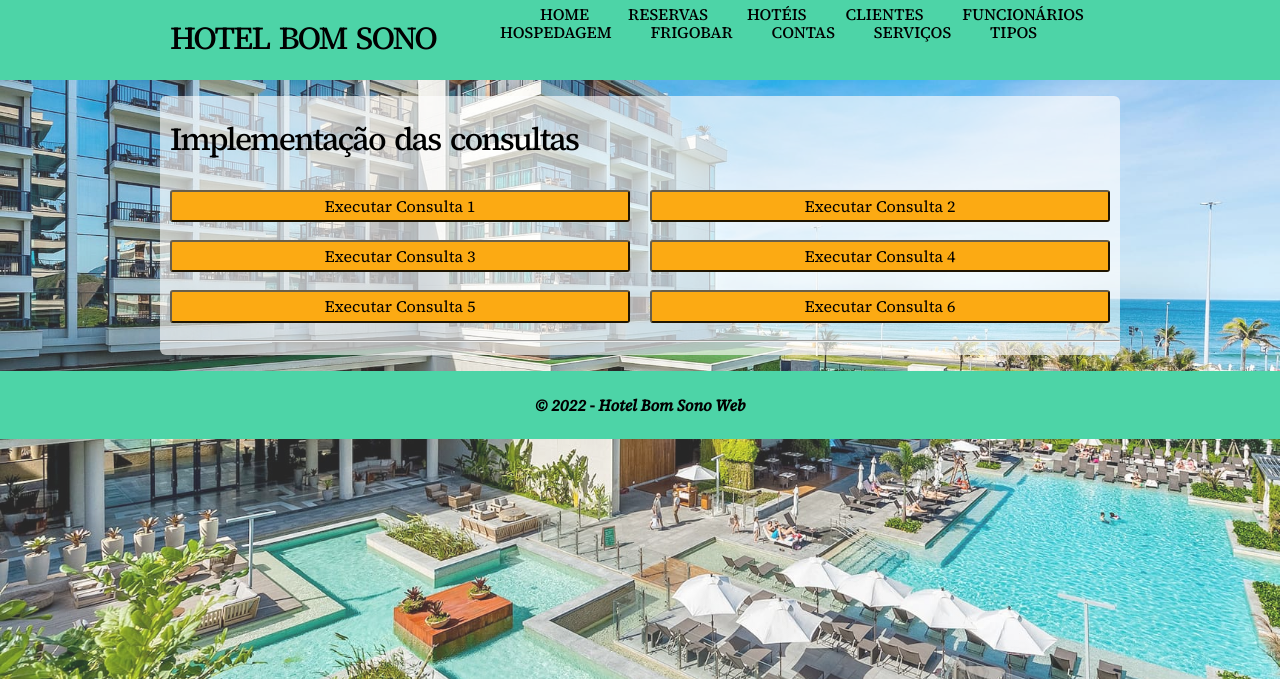
After one commit to PauloDezingrini/Trabalho_INF220, a PHP site: page /pages/consulta.php in a window 1280 px wide. The commit adds this page. Shown: the top 679 px of the page. Run offline with PHP 8.4, Linux system fonts and the light colour scheme.

Commit message:
Implementação das consultas

```diff
--- a/controller/check_out_controller.php
+++ b/controller/check_out_controller.php
@@ -60,6 +60,7 @@
 
         $valor_total = $diaria * $data_diff2 + $conta->__get('valor_restaurante') + $conta->__get('valor_total');
         $conta->__set('valor_total',$valor_total);
+        $contaService->atualizar();
 
         header("Location: ../pages/admin.php?exibir_total=".$valor_total);
     }
--- a/controller/reserva_controller.php
+++ b/controller/reserva_controller.php
@@ -2,7 +2,7 @@
 
     $acao = isset($_GET['acao']) ? $_GET['acao'] : $acao;
 
-    $buscar = isset($_GET['buscar']) ? $_GET['buscar'] : $buscar;
+    // $buscar = isset($_GET['buscar']) ? $_GET['buscar'] : $buscar;
 
 
     require_once "../conexao.php";
--- a/pages/admin.php
+++ b/pages/admin.php
@@ -42,8 +42,8 @@
                                 <li><a href="funcionarios.php">Funcionários</a></li>
                                 <li><a href="hospedagem.php">Hospedagem</a></li>
                                 <li><a href="frigobar.php">Frigobar</a></li>
-                                <li><a href="#">Contas</a></li>
                                 <li><a href="#">Serviços</a></li>
+                                <li><a href="consulta.php">Consultas</a></li>
                                 <li><a href="tipos.php">Tipos</a></li>
                             </ul>
                         </nav>
--- /dev/null
+++ b/pages/consulta.php
@@ -0,0 +1,249 @@
+<?php
+
+    if(isset($_GET['resultado'])){
+        session_start();
+        $resultados = $_SESSION['resultado'];
+
+    }
+
+?>
+
+<!DOCTYPE html>
+
+<html lang="pt-br">
+    <head>
+        <meta charset="UTF-8" />
+        <title>Hotel Bom Sono - Frigobar</title>
+        <link rel="stylesheet" href="../css/normalize.css" />
+        <link rel="preconnect" href="https://fonts.googleapis.com" />
+        <link rel="preconnect" href="https://fonts.gstatic.com" crossorigin />
+        <link href="https://fonts.googleapis.com/css2?family=Source+Serif+4:ital,wght@0,300;0,400;0,500;0,700;1,400;1,500&display=swap" rel="stylesheet" />
+        <link rel="stylesheet" href="../css/style.css" />
+
+    </head>
+
+
+    <body>
+        <div class="header">
+            <div class="linha">
+                <header>
+                    <div class="coluna col4">
+                        <h1 class="logo">HOTEL BOM SONO</h1>
+                    </div>
+                    <div class="coluna col8">
+                        <nav>
+                            <ul class="menu inline sem-marcador">
+                                <li><a href="../index.php">home</a></li>
+                                <li><a href="#">reservas</a></li>
+                                <li><a href="hoteis.php">hotéis</a></li>
+                                <li><a href="#">clientes</a></li>
+                                <li><a href="#">Funcionários</a></li>
+                                <li><a href="#">Hospedagem</a></li>
+                                <li><a href="#">Frigobar</a></li>
+                                <li><a href="#">Contas</a></li>
+                                <li><a href="#">Serviços</a></li>
+                                <li><a href="#">Tipos</a></li>
+                            </ul>
+                        </nav>
+                    </div>
+                </header>
+            </div>
+        </div>
+
+        <div class="form linha">
+
+            <section>
+                <div class="linha">
+                    <div class="coluna col12">
+                        <h1 class="logo">Implementação das consultas</h1>
+                    </div>
+                </div>
+            </section>
+
+            <!-- Em action="#" envio de dados .php-->
+            <div class="linha">
+                <form action="../controller/consultas_controller.php?consulta=1" method="POST">
+
+
+                    <div class="coluna col6">
+
+                        <input class="default_6" id="test_0" type="submit"  value="Executar Consulta 1"/>
+
+                    </div>
+
+                </form>
+
+                <form action="../controller/consultas_controller.php?consulta=2" method="POST">
+
+                    <div class="coluna col 12">
+
+                        <input class="default_6" id="test_0" type="submit"  value="Executar Consulta 2"/>
+
+                    </div>
+
+                </form>
+            </div>
+
+            <div class="linha">
+                <form action="../controller/consultas_controller.php?consulta=3" method="POST">
+
+                    <div class="coluna col6">
+
+                        <input class="default_6" id="test_0" type="submit"  value="Executar Consulta 3"/>
+
+                    </div>
+
+                </form>
+
+                <form action="../controller/consultas_controller.php?consulta=4" method="POST">
+
+                    <div  class="coluna col 12">
+
+                        <input class="default_6" id="test_0" type="submit"  value="Executar Consulta 4"/>
+
+                    </div>
+
+                </form>
+            </div>
+
+            <div class="linha">
+                <form action="../controller/consultas_controller.php?consulta=5" method="POST">
+
+                    <div class="coluna col6">
+
+                        <input class="default_6" id="test_0" type="submit"  value="Executar Consulta 5"/>
+
+                    </div>
+
+                </form>
+
+                <form action="../controller/consultas_controller.php?consulta=6" method="POST">
+
+                    <div  class="coluna col 12">
+
+                        <input class="default_6" id="test_0" type="submit"  value="Executar Consulta 6"/>
+
+                    </div>
+
+                </form>
+            </div>
+
+
+
+            <hr>
+
+
+            <?php if(isset($_GET['resultado']) && $_GET['resultado'] == '1') { ?>
+                <div class="linha list">
+                    <div class="coluna col3"> Nome </div>
+                    <div class="coluna col3"> Email </div>
+                    <div class="coluna col3"> Telefone </div>
+                </div>
+
+                <?php foreach($resultados as $keys => $resultado) { ?>
+
+                <div class="linha list" id="loc_<?= $resultado->Email ?>">
+
+                    <div class="coluna col3"> <?= $resultado->Nome ?> </div>
+                    <div class="coluna col3"> <?= $resultado->Email ?> </div>
+                    <div class="coluna col3"> <?= $resultado->Telefone?> </div>
+
+                </div>
+                <br>
+            <?php } ?>
+            <?php } ?>
+
+            <?php if(isset($_GET['resultado']) && $_GET['resultado'] == '2') { ?>
+                <div class="linha list">
+                    <div class="coluna col3"> ID </div>
+                    <div class="coluna col3"> Nome </div>
+                </div>
+
+                <div class="linha list" id="loc_<?= $resultados[0]->Id_func ?>">
+
+                    <div class="coluna col3"> <?= $resultados[0]->Id_func ?> </div>
+                    <div class="coluna col3"> <?= $resultados[0]->nome ?> </div>
+
+                </div>
+                <br>
+            <?php } ?>
+
+            <?php if(isset($_GET['resultado']) && $_GET['resultado'] == '3') { ?>
+                <div class="linha list">
+                    <div class="coluna col3"> Filial </div>
+                    <div class="coluna col3"> Apartamento </div>
+                    <div class="coluna col3"> Nome </div>
+                </div>
+
+                <?php foreach($resultados as $keys => $resultado) { ?>
+                    <div class="linha list" id="loc_<?= $resultado->Email ?>">
+
+                        <div class="coluna col3"> <?= $resultado->Cidade ?> </div>
+                        <div class="coluna col3"> <?= $resultado->N_Ap ?> </div>
+                        <div class="coluna col3"> <?= $resultado->Nome?> </div>
+
+                    </div>
+                    <br>
+                <?php } ?>
+            <?php } ?>
+
+            <?php if(isset($_GET['resultado']) && $_GET['resultado'] == '4') { ?>
+                <div class="linha list">
+                    <div class="coluna col3"> Filial </div>
+                    <div class="coluna col3"> Número de Apartamentos </div>
+                </div>
+
+                <?php foreach($resultados as $keys => $resultado) { ?>
+                    <div class="linha list">
+
+                        <div class="coluna col3"> <?= $resultado->cidade ?> </div>
+                        <div class="coluna col3"> <?= $resultado->NúmeroApartamentos ?> </div>
+
+                    </div>
+                    <br>
+                <?php } ?>
+            <?php } ?>
+
+            <?php if(isset($_GET['resultado']) && $_GET['resultado'] == '5') { ?>
+                <div class="linha list">
+                    <div class="coluna col3"> Nome </div>
+                </div>
+                <?php foreach($resultados as $keys => $resultado) { ?>
+                    <div class="linha list">
+
+                        <div class="coluna col3"> <?= $resultado->Nome ?> </div>
+
+                    </div>
+                    <br>
+                <?php } ?>
+            <?php } ?>
+
+            <?php if(isset($_GET['resultado']) && $_GET['resultado'] == '6') { ?>
+                <div class="linha list">
+                    <div class="coluna col3"> Filial </div>
+                    <div class="coluna col3"> Nome </div>
+                </div>
+
+                <?php foreach($resultados as $keys => $resultado) { ?>
+                    <div class="linha list">
+
+                        <div class="coluna col3"> <?= $resultado->Cidade ?> </div>
+                        <div class="coluna col3"> <?= $resultado->Nome ?> </div>
+
+                    </div>
+                    <br>
+                <?php } ?>
+            <?php } ?>
+        </div>
+
+        <div class="footer">
+            <div class="linha">
+                <footer>
+                    <div class="coluna col12">
+                        <span>&copy; 2022 - Hotel Bom Sono Web</span>
+                    </div>
+                </footer>
+            </div>
+        </div>
+    </body>
+</html>
```
Also changed, not shown: controller/consultas_controller.php (added, +124 -0 lines).
